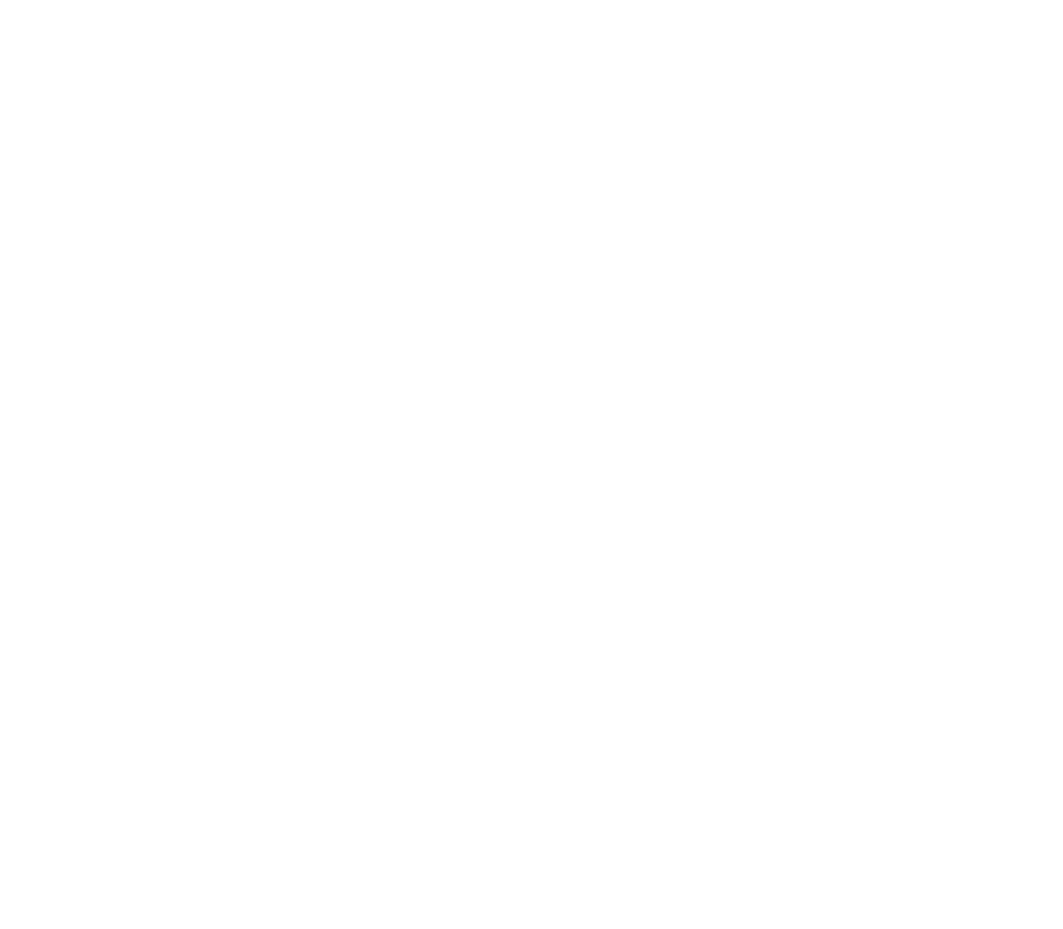
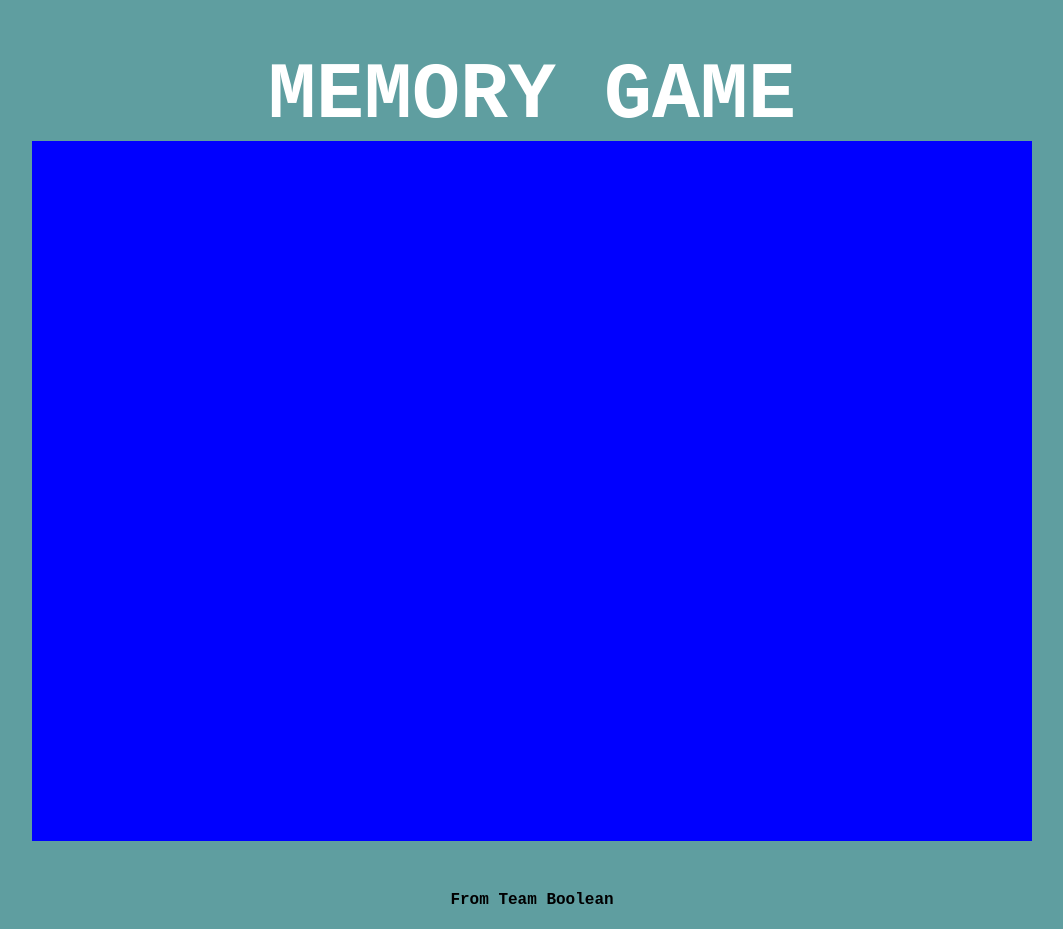
Before and after one commit to dragsec/html-css-memory, a plain HTML site: page index.html in a window 1280 px wide. Shown: the whole page, without its empty margins (108-1171 px from the left). Before the commit the page ends 800 px from the top, so only its background shows below. Drawn offline with Linux system fonts and the light colour scheme.

Commit message:
inizio_container

```diff
--- a/index.html
+++ b/index.html
@@ -8,12 +8,25 @@
     <title>Memory Game</title>
 </head>
 <body>
+    <!-- TITOLO -->
+    <header class="general centro headerfont">
+        <p>MEMORY GAME</p>
+    </header>
+    <!-- FINESTRA DI GIOCO -->
+    <main class="container general">
+        <div class="riga">
 
+        </div>
+        <div class="riga">
 
+        </div>
+        <div class="riga">
 
-
-
-
-
+        </div>
+    </main>
+    <!-- FIRMA -->
+    <footer class="general centro">
+        <strong>From Team Boolean</strong>
+    </footer>
 </body>
 </html>
--- a/style.css
+++ b/style.css
@@ -0,0 +1,32 @@
+*{
+    padding: 0;
+    margin: 0;
+    box-sizing: border-box;
+}
+body{
+    font-family: 'Courier New', Courier, monospace;
+    background-color: cadetblue;
+}
+.centro{
+    text-align: center;
+}
+.container{
+    width: 1000px;
+    height: 700px;
+    background-color: blue;
+}
+footer{
+    padding: 50px 0 20px 0;
+}
+.general{
+    width: 1000px;
+    margin: auto;
+}
+header{
+    padding-top: 50px;
+}
+.headerfont{
+    font-size: 80px;
+    font-weight: bolder;
+    color: white;
+}
```
